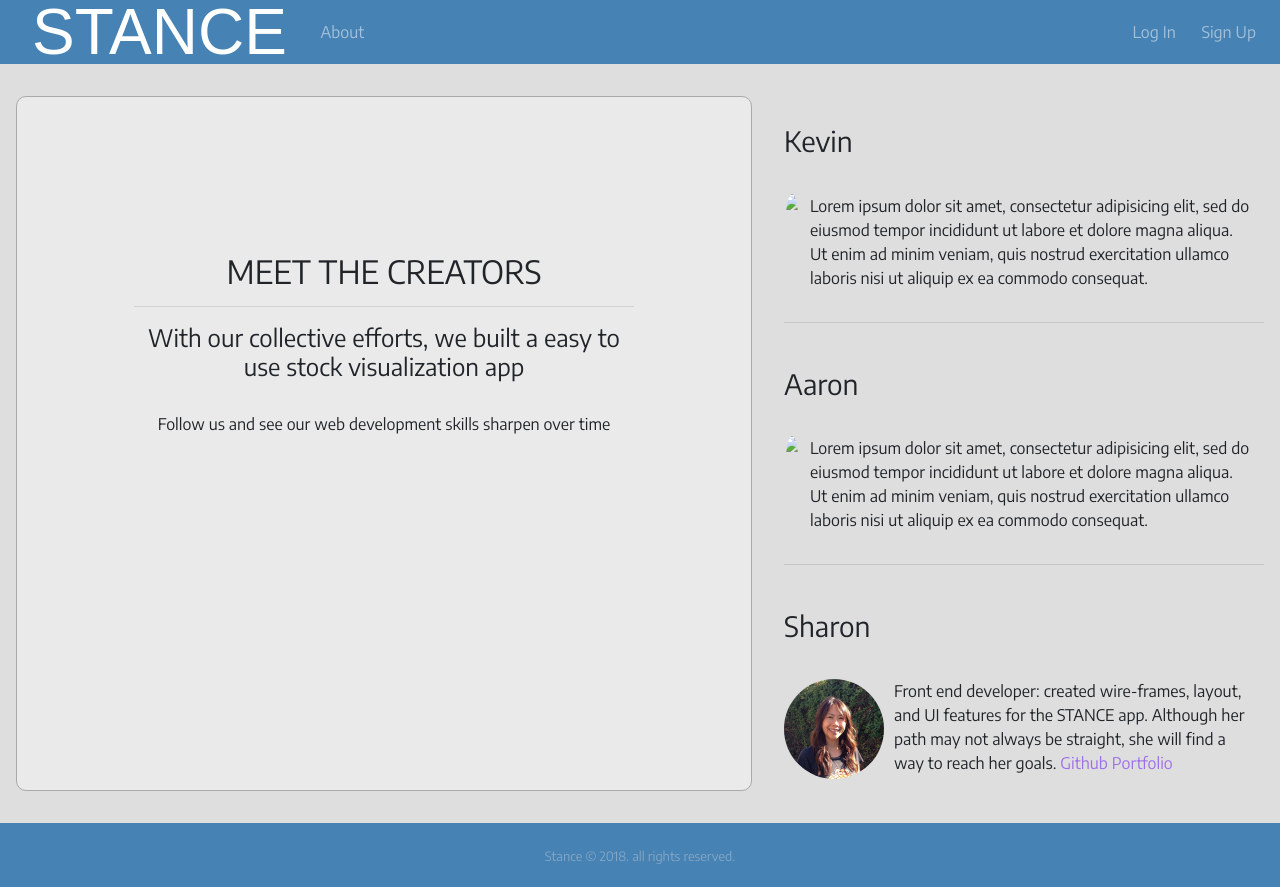
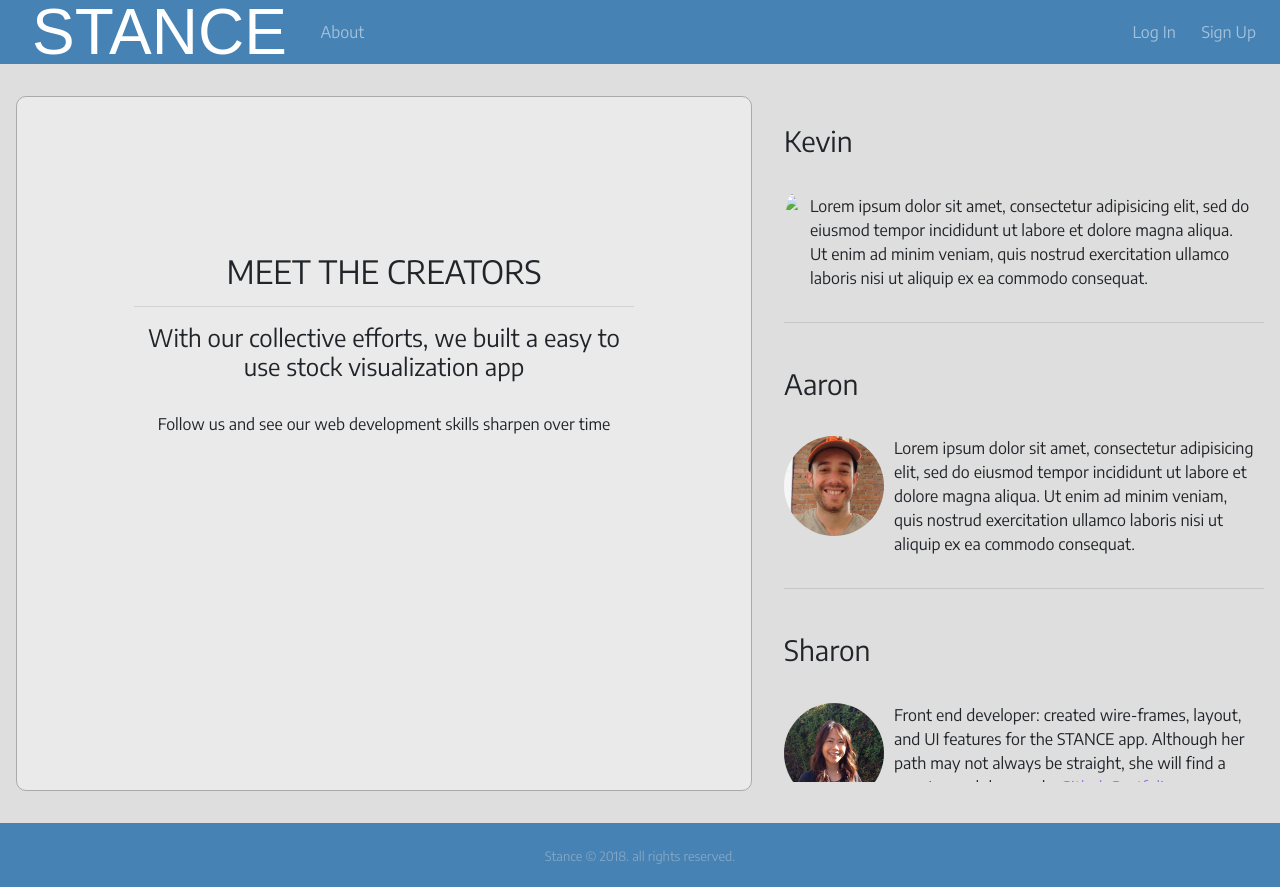
Before and after one commit to kecramer/wdi-stance, a Django app: page /about/ in a window 1280 px wide. Shown: the top 887 px of the page. Run offline with Django 3.2, Linux system fonts and the light colour scheme; some libraries are stand-ins or nearby versions; some web fonts are replaced.

Commit message:
added AH profile

```diff
--- a/stance_django/stance/templates/stance/about.html
+++ b/stance_django/stance/templates/stance/about.html
@@ -87,7 +87,7 @@
                   <div class="about-us" data-us="aaron">
                      <h3>Aaron</h3>
                      <div class="about-row about-detail">
-                        <img src="http://via.placeholder.com/300" class="portrait">
+                        <img src="/static/img/profile_AH.jpg" class="portrait">
                         <p class="about-text">Lorem ipsum dolor sit amet, consectetur adipisicing elit, sed do eiusmod tempor incididunt ut labore et dolore magna aliqua. Ut enim ad minim veniam, quis nostrud exercitation ullamco laboris nisi ut aliquip ex ea commodo consequat.</p>
                      </div>
                      <hr />
```
Also changed, not shown: stance_django/stance/static/img/profile_AH.jpg (added).
